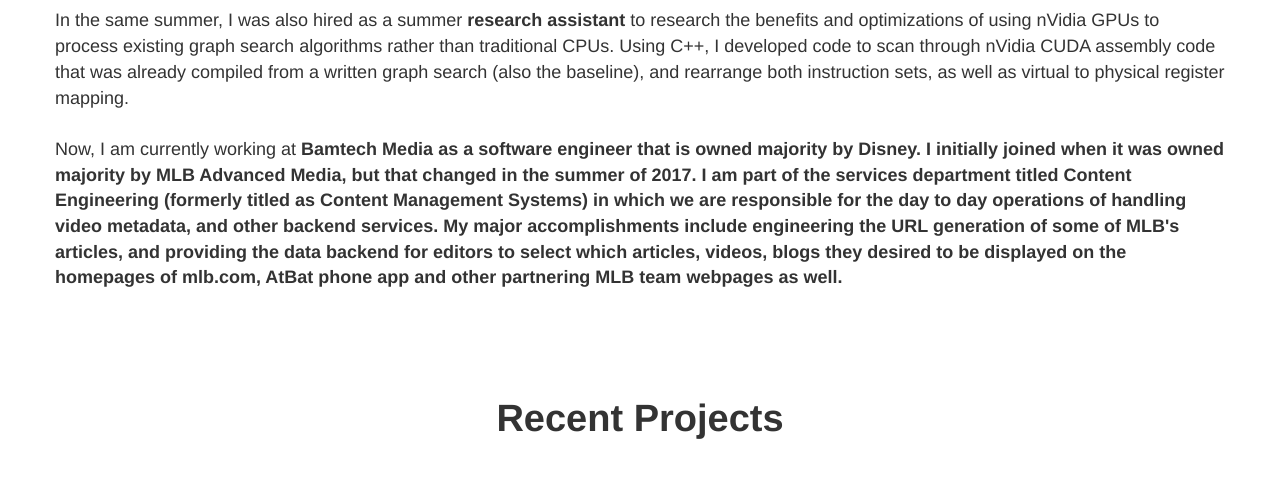
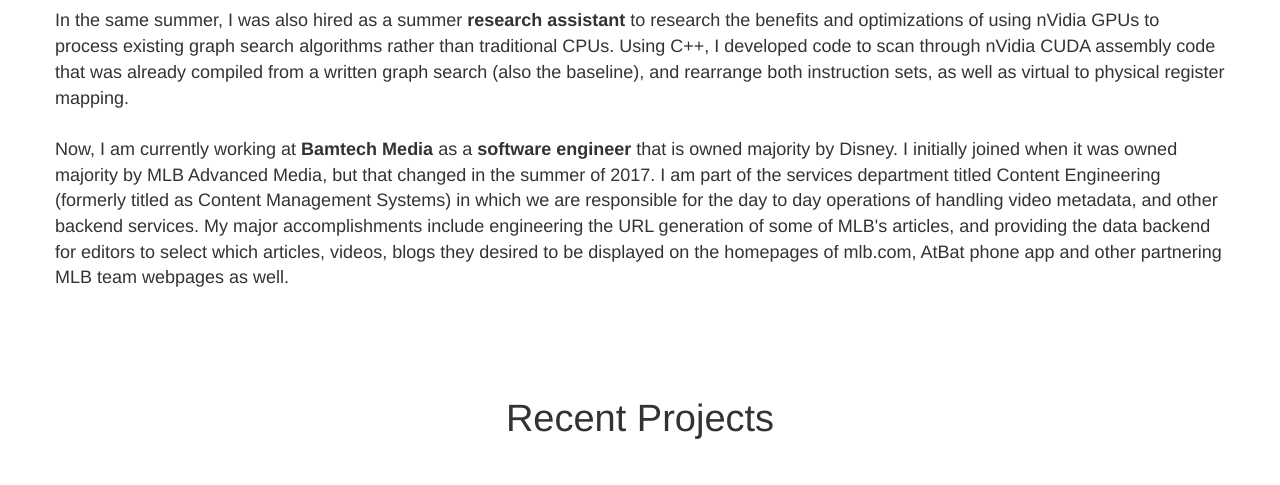
Before and after one commit to RichardTran/RichardTran.github.io-old, a plain HTML site: page index.html in a window 1280 px wide. Shown: the part 1280-1765 px from the top of the page. Drawn offline with Linux system fonts and the light colour scheme; a script that the page names is missing.

Commit message:
Add missing end tag '/'

```diff
--- a/index.html
+++ b/index.html
@@ -93,7 +93,7 @@
             compiled from a written graph search (also the baseline), and rearrange both instruction sets, as well as virtual to physical register mapping.
             <br>
             <br>
-            Now, I am currently working at <strong>Bamtech Media<strong> as a <strong>software engineer</strong> that is owned majority by Disney. I initially joined when it was owned majority by MLB Advanced Media, but that changed
+            Now, I am currently working at <strong>Bamtech Media</strong> as a <strong>software engineer</strong> that is owned majority by Disney. I initially joined when it was owned majority by MLB Advanced Media, but that changed
             in the summer of 2017. I am part of the services department titled Content Engineering (formerly titled as Content Management Systems) in which we are responsible for
             the day to day operations of handling video metadata, and other backend services. My major accomplishments include engineering the URL generation of some of MLB's articles,
             and providing the data backend for editors to select which articles, videos, blogs they desired to be displayed on the homepages of mlb.com, AtBat phone app and other partnering MLB team
```
